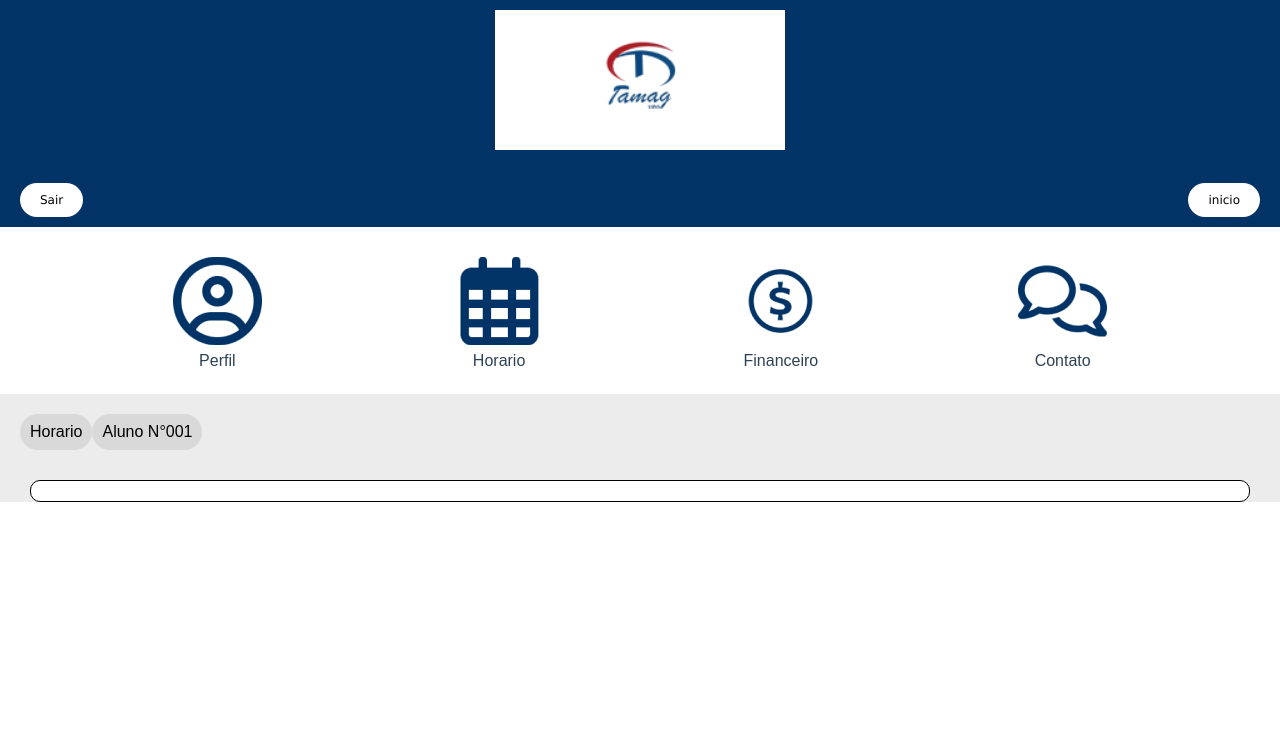
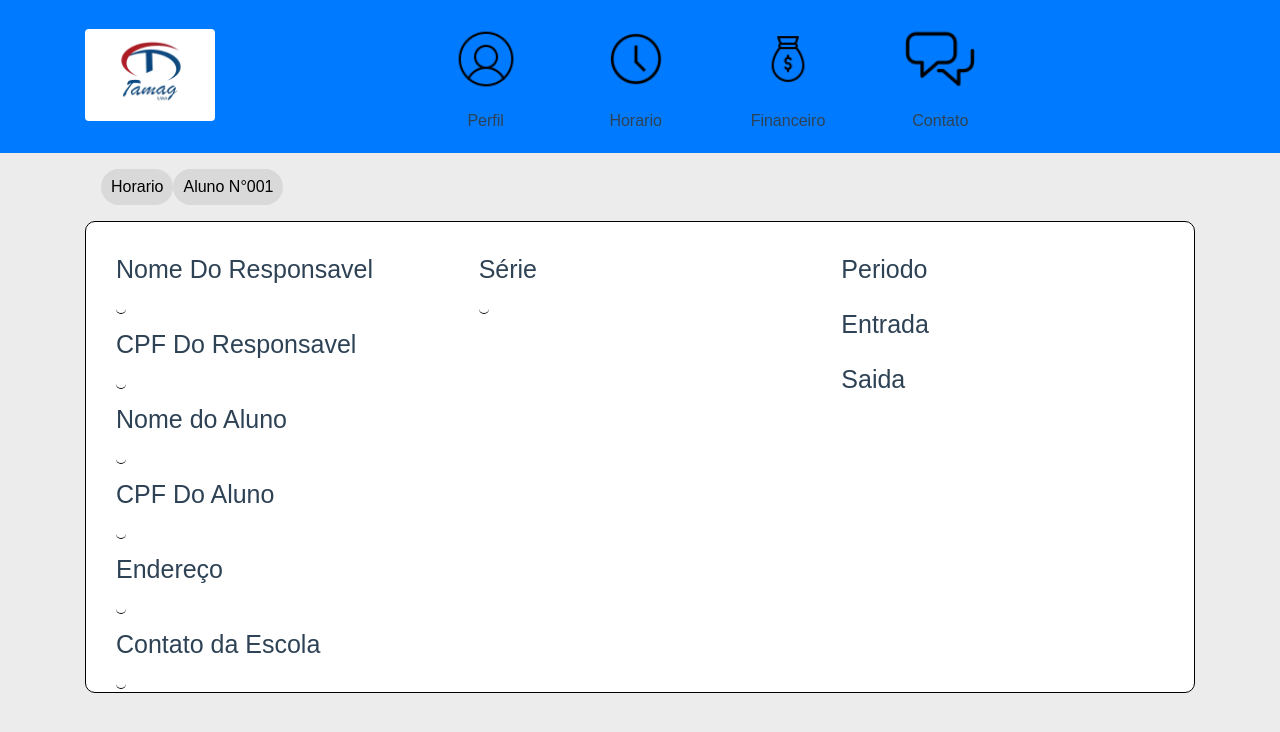
Before and after one commit to vicortavares824/projeto-tamag, a PHP site: the page made by pagina home/horario.html in a window 1280 px wide. Shown: the top 732 px of the page. Run offline with PHP 8.4, Linux system fonts and the light colour scheme; some libraries are stand-ins or nearby versions.

Commit message:
atualizaçao quase final2

```diff
--- a/css/tamaghome.css
+++ b/css/tamaghome.css
@@ -1,56 +1,12 @@
-.tela207{
-    background-color: #013366;
-    width: 100%;
+
+.imgtamag{
+    padding: 30px 70px;
 }
-.imgtamag{
-    background-color: white;
-    padding: 30px 70px;
-    justify-content: space-evenly;
-}
-.hl-esquerdo{
-    display:block;
-
-    padding: 20px;
-}
-.hl-home-esquerdo{
-    display:inline-block;
-    display: flex;
-    justify-content: space-evenly;
-    flex-wrap: wrap;
-}
-.hl-texto{
-    display: block;
-    text-align: center;
-    padding: 5px;
-}
-.hl-esquerdo:hover{
+.fundo:hover{
     background-color:#f1f1f1;
     border-radius: 10pc;
     transition: 0.5s;
 }
-.perfil-pfcipal{
-    padding: 20px;
-    margin-top: 30px;
-}
-.botao_volta{
-    padding: 10px 20px ;
-    background-color:white;
-    border-radius: 20px;
-    border: none;
-    font-size: 12px;
-    font-family: 'Lucida Sans', 'Lucida Sans Regular', 'Lucida Grande', 'Lucida Sans Unicode', Geneva, Verdana, sans-serif;
-}
 .separador1{
     text-align: center;
-    padding: 10px;
  }
- .separador2{
-    padding: 10px;
-    margin: 10px;
-    display: flex;
-    justify-content: space-between;
- }
- .botao_volta:hover{
-    background-image: linear-gradient(to bottom,rgb(14, 16, 179),rgb(59, 59, 235));
-    color: white;
- }
--- a/css/tamgperfil.css
+++ b/css/tamgperfil.css
@@ -4,10 +4,9 @@
     border-radius: 50px;
     color: black;
 }
-.perfil-20{
-    justify-content: space-evenly;
-}
-.perfil-10{
+
+body,.perfil-10{
+    height: 100%;
     width: 100%;
     background-color: #ECECEC ;
 }
@@ -19,8 +18,14 @@
     border-radius: 10px;
     border: 1px black solid;
     background-color: white;
-    margin: 10px 30px;
     padding: 10px;
+    height: 100%;
+    width: 100%;
+    left: 0;
+    top: 0;
+    right: 0;
+    bottom: 0;
+    margin: auto;
 }
 .perfil-pf1{
     margin: 20px 5px 0px 0px;
@@ -35,20 +40,4 @@
     font-size: 20px;
     border-bottom: 1px black solid;
     border-radius: 10px;
-
 }
-.conteinar-perfil{
-    display: flex;
-    justify-content: space-between;
-    overflow: hidden;
-}
-.conteinar-perfil2{
-        display: block;
-        margin: 10px;
-        padding: 20px;
-        justify-content: center;
-        overflow: hidden;
-}
-.bh{
-    text-align: center;
-}
--- a/pagina home/horario.html
+++ b/pagina home/horario.html
@@ -2,6 +2,10 @@
 <html lang="en">
 
 <head>
+    <link rel="stylesheet" href="https://cdn.jsdelivr.net/npm/bootstrap@4.1.3/dist/css/bootstrap.min.css"
+        integrity="sha384-MCw98/SFnGE8fJT3GXwEOngsV7Zt27NXFoaoApmYm81iuXoPkFOJwJ8ERdknLPMO" crossorigin="anonymous">
+    <link rel="stylesheet" href="https://use.fontawesome.com/releases/v5.3.1/css/all.css"
+        integrity="sha384-mzrmE5qonljUremFsqc01SB46JvROS7bZs3IO2EmfFsd15uHvIt+Y8vEf7N7fWAU" crossorigin="anonymous">
     <meta charset="UTF-8">
     <meta name="viewport" content="width=device-width, initial-scale=1.0">
     <link rel="stylesheet" href="/css/tamaghome.css">
@@ -12,37 +16,44 @@
 </head>
 
 <body>
-    <main>
-        <header class="tela207">
-            <div class="separador1">
-                <a href="perfil.html"><img src="/img/tamaglogo.png" alt="telatamag" class="imgtamag" width="150px"></a>
+    <header>
+
+        <nav class="navbar navbar-expand-md navbar-dark  bg-primary ">
+            <div class="container"> <a href="/Login.html" class="navbar-brand"><img src="/img/icontamg.png" alt="tamag"
+                        width="130px" class="bg-white rounded"></a>
+                <button class="navbar-toggler" type="button" data-toggle="collapse" data-target="#conteudoNavbar"
+                    aria-controls="conteudoNavbarSuportado" aria-expanded="false" aria-label="Alterna navegação">
+                    <span class="navbar-toggler-icon"></span>
+                </button>
+                <div class="collapse navbar-collapse justify-content-center " id="conteudoNavbar">
+                    <ul class="navbar-nav separador1  ">
+                        <li class="nav-item p-3  fundo mr-4 ml-4 ">
+                            <a href="perfil.html"> <img src="/img2/perfil2.png" alt="perfil" class="img-fluid"
+                                    width="70px"></a>
+                            <h1 class="separador1 pt-3">Perfil</h1>
+                        </li>
+                        <li class="nav-item fundo p-3 mr-4  ml-4">
+                            <a href="horario.html"><img src="/img2/horario.png" alt="calendario" class="img-fluid"
+                                    width="70px"></a>
+                            <h1 class="separador1 pt-3">Horario</h1>
+                        </li>
+                        <li class="nav-item p-3  fundo mr-4  ml-4">
+                            <a href="finaceiro.html"><img src="/img2/dinheiro.png" alt="dinheiro" class="img-fluid"
+                                    width="70px"></a>
+                            <h1 class="separador1 pt-3">Financeiro</h1>
+                        </li>
+                        <li class="nav-item p-3  fundo mr-4  ml-4">
+                            <a href="contato.html"><img src="/img2/contato.png" alt="contato" class="img-fluid"
+                                    width="70px"></a>
+                            <h1 class="separador1 pt-3">Contato</h1>
+                        </li>
+                    </ul>
+                </div>
             </div>
-            <div class="separador2">
-                <a href="../Tamag.html"><button class="botao_volta">Sair</button></a>
-                <a href="perfil.html"><button class="botao_volta">inicio</button></a>
-            </div>
-        </header>
-        <section class="perfil-20">
-            <article class="hl-home-esquerdo">
-                <div class="hl-esquerdo">
-                    <a href="perfil.html"> <img src="/img2/image 5.png" alt="perfil" class="hl-img"></a>
-                    <h1 class="hl-texto">Perfil</h1>
-                </div>
-                <div class="hl-esquerdo">
-                    <a href="horario.html"><img src="/img2/image 3.png" alt="calendario" class="hl-img"></a>
-                    <h1 class="hl-texto">Horario</h1>
-                </div>
-                <div class="hl-esquerdo">
-                    <a href="finaceiro.html"><img src="/img2/image 2.png" alt="dinheiro" class="hl-img"></a>
-                    <h1 class="hl-texto">Financeiro</h1>
-                </div>
-                <div class="hl-esquerdo">
-                    <a href="contato.html"><img src="/img2/image 7.png" alt="contato" class="hl-img"></a>
-                    <h1 class="hl-texto">Contato</h1>
-                </div>
-            </article>
-            <article class="perfil-10">
-                <div class="perfil-13">
+        </nav>
+        <section class="perfil-10">
+            <div class="container">
+                <div class="d-flex p-3">
                     <div class="perfil-2">
                         <h1>Horario</h1>
                     </div>
@@ -50,12 +61,52 @@
                         <h1>Aluno N°001</h1>
                     </div>
                 </div>
-                <div class="perfil-principal">
+                <div class="row perfil-principal">
+                    <div class="col-md-4">
+                        <h1 class="perfil-pf1">Nome Do Responsavel</h1>
+                        <p class="perfil-pf2" id="nomere"></p>
+                        <h1 class="perfil-pf1"> CPF Do Responsavel</h1>
+                        <p class="perfil-pf2" id="cmc"></p>
+                        <h1 class="perfil-pf1"> Nome do Aluno</h1>
+                        <p class="perfil-pf2" id="nomeal"></p>
+                        <h1 class="perfil-pf1"> CPF Do Aluno</h1>
+                        <p class="perfil-pf2" id="cpfal"></p>
+                        <h1 class="perfil-pf1"> Endereço</h1>
+                        <p class="perfil-pf2" id=""></p>
+                        <div class="perfil-pfcipal">
+                            <h1 class="perfil-pf1"> Contato da Escola</h1>
+                            <p class="perfil-pf2"> </p>
+                        </div>
+                    </div>
+                    <div class="col-md-4">
+                        <div class="conteinar-perfil2">
+                            <h1 class="perfil-pf1"> Série</h1>
+                            <p class="perfil-pf2" id="txtse"></p>
+                        </div>
+                    </div>
+                    <div class="col-md-4">
+                        <h1 class="perfil-pf1 bh"> Periodo</h1>
+                        <h1 class="perfil-pf1">Entrada
+                            <h1 name="entrada" id="let"></h1>
+                            <h1 class="perfil-pf1">Saida
+                                <h1 name="saida" id="lst"></h1>
+                    </div>
+                </div>
+            </div>
+        </section>
+    </header>
 
-                </div>
-            </article>
-        </section>
+
     </main>
+    <script src="https://code.jquery.com/jquery-3.3.1.slim.min.js"
+        integrity="sha384-q8i/X+965DzO0rT7abK41JStQIAqVgRVzpbzo5smXKp4YfRvH+8abtTE1Pi6jizo"
+        crossorigin="anonymous"></script>
+    <script src="https://cdnjs.cloudflare.com/ajax/libs/popper.js/1.14.3/umd/popper.min.js"
+        integrity="sha384-ZMP7rVo3mIykV+2+9J3UJ46jBk0WLaUAdn689aCwoqbBJiSnjAK/l8WvCWPIPm49"
+        crossorigin="anonymous"></script>
+    <script src="https://stackpath.bootstrapcdn.com/bootstrap/4.1.3/js/bootstrap.min.js"
+        integrity="sha384-ChfqqxuZUCnJSK3+MXmPNIyE6ZbWh2IMqE241rYiqJxyMiZ6OW/JmZQ5stwEULTy"
+        crossorigin="anonymous"></script>
 </body>
 
 </html>
--- a/principal.html
+++ b/principal.html
@@ -16,7 +16,7 @@
 <body>
     <header>
         <nav class="navbar navbar-expand-md navbar-dark fixed-top bg-primary p-2">
-            <div class="container"> <a href="#" class="navbar-brand"><img src="img/icontamg.png" alt="tamag"
+            <div class="container"> <a href="principal.html" class="navbar-brand"><img src="img/icontamg.png" alt="tamag"
                         width="100px" class="bg-white rounded"></a>
                 <button class="navbar-toggler" type="button" data-toggle="collapse" data-target="#conteudoNavbar"
                     aria-controls="conteudoNavbarSuportado" aria-expanded="false" aria-label="Alterna navegação">
@@ -25,7 +25,7 @@
                 <div class="collapse navbar-collapse" id="conteudoNavbar">
                     <ul class="navbar-nav ml-auto">
                         <li class="nav-item">
-                            <a href="Tamag.html" class="nav-link m-2 ">Aluno</a>
+                            <a href="Login.html" class="nav-link m-2 ">Aluno</a>
                         </li>
                         <li class="nav-item">
                             <a href="" class="nav-link m-2">Administração</a>
--- a/tamagjs/castrojs.js
+++ b/tamagjs/castrojs.js
@@ -13,6 +13,6 @@
         if(nome01.length == 0 && cpf01.length == 0 &&nomeluno.length == 0 &&cpfluno.length == 0 &&ender.length == 0 &&contato.length == 0 &&escola.length == 0 &&serie.length == 0 && entrada.length == 0 && saida.length == 0 ){
             alert("Prencha todos os campos ");
         }else{
-            location.href="../Tamag.html"
+            location.href="../Login.html"
         }
 }
```
Also changed, not shown: pagina home/contato.html (+85 -34 lines), pagina home/finaceiro.html (+85 -34 lines), pagina home/perfil.html (+65 -44 lines), img2/contato.png (added), img2/dinheiro.png (added), img2/horario.png (added), img2/image 2.png (deleted), img2/image 3.png (deleted), img2/image 5.png (deleted), img2/image 7.png (deleted), img2/perfil2.png (added).
